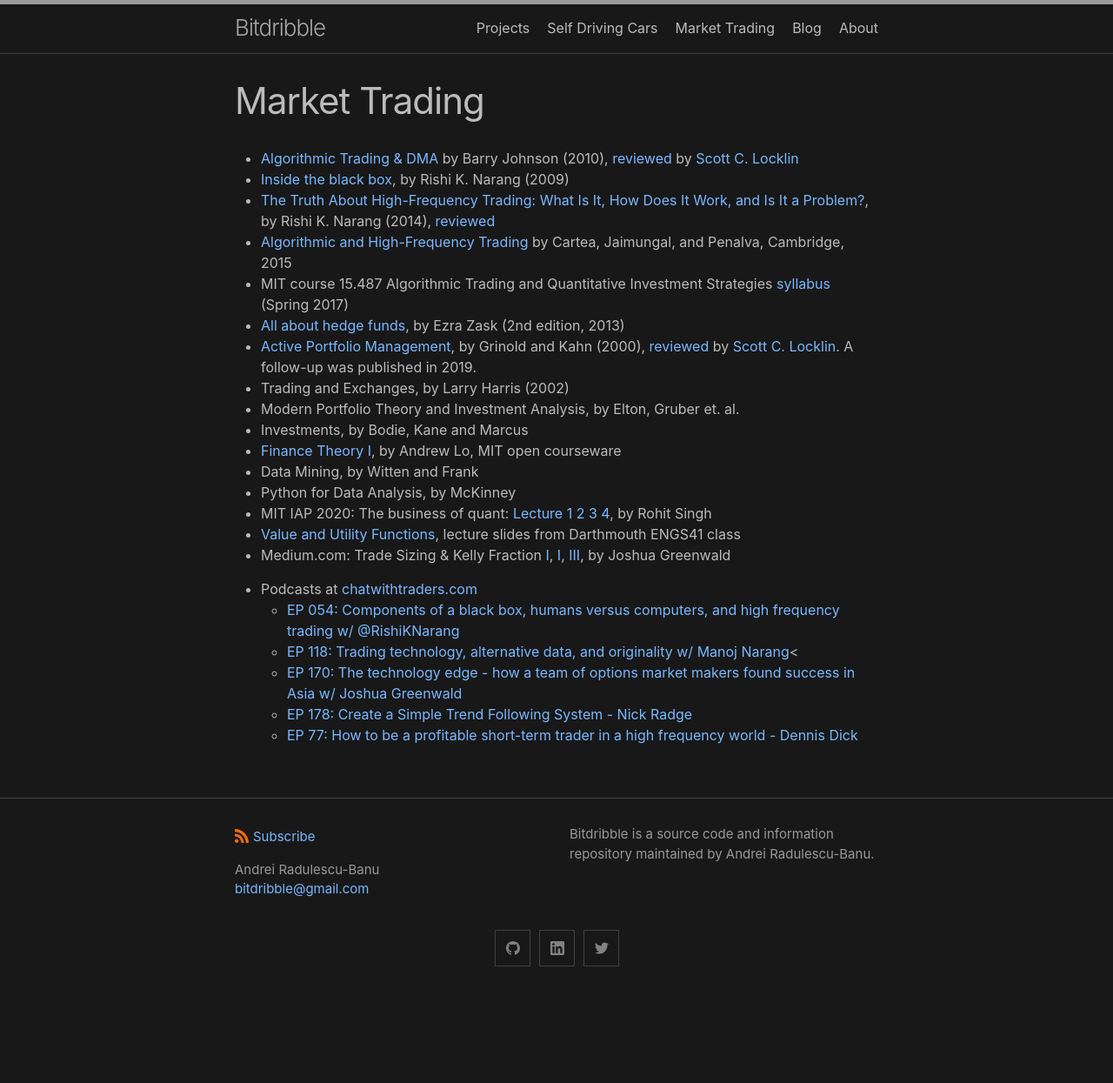
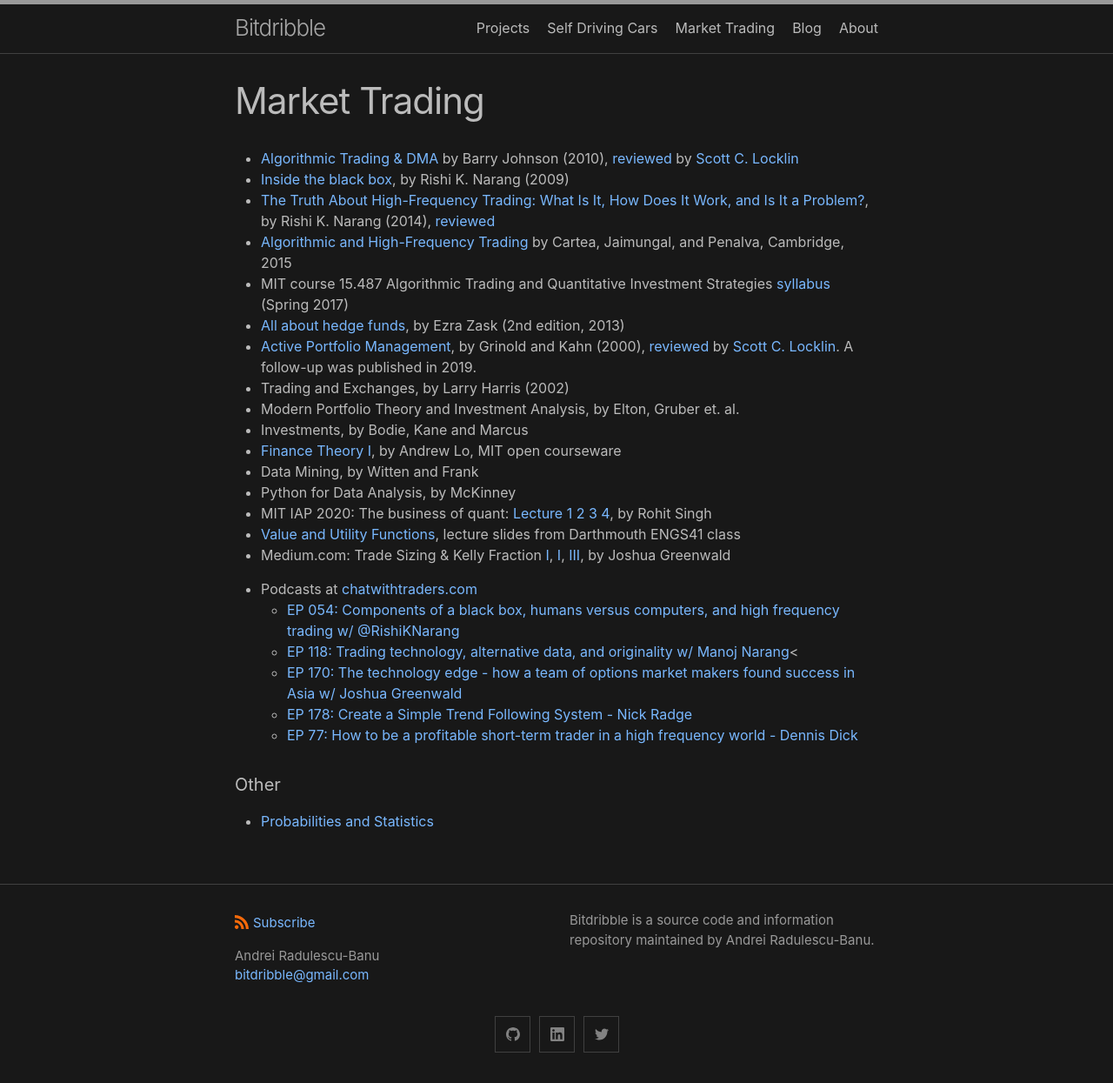
Before and after one commit to analytiq-hub/sigagent.github.io, a Jekyll site: the page built from market_trading.md, in a window 1280 px wide. Shown: the whole page at 87% size. Built offline with Jekyll 4.4.1, drawn with Linux system fonts in a browser that asks for light colours; before the commit the page ends 1146 px from its top, so only the background shows below that.

Commit message:
*** empty log message ***

```diff
--- a/market_trading.md
+++ b/market_trading.md
@@ -26,3 +26,6 @@ permalink: /market_trading/
   * <a href="https://chatwithtraders.com/ep-170-joshua-greenwald/">EP 170: The technology edge - how a team of options market makers found success in Asia w/ Joshua Greenwald</a>
   * <a href="https://www.youtube.com/watch?v=EUUd2kq1Mh4">EP 178: Create a Simple Trend Following System - Nick Radge</a>
   * <a href="https://www.youtube.com/watch?v=WpZhIpVStgI">EP 77: How to be a profitable short-term trader in a high frequency world - Dennis Dick</a>
+
+#### Other
+* [Probabilities and Statistics](probabilities_and_statistics.md)
```
